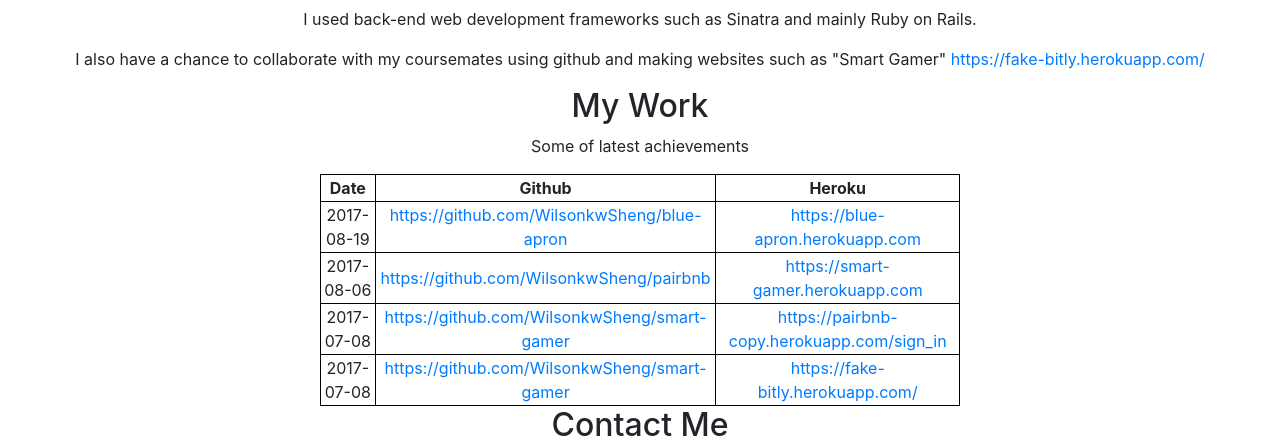
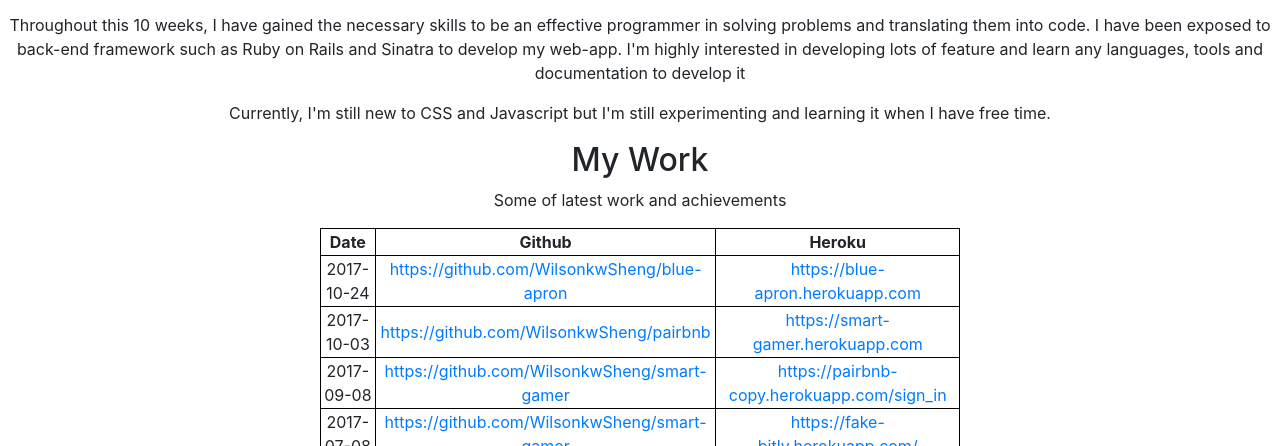
Before and after one commit to WilsonkwSheng/WilsonkwSheng.github.io, a plain HTML site: page index.html in a window 1280 px wide. Shown: the part 619-1065 px from the top of the page. Drawn offline with nearby package versions, Linux system fonts and the light colour scheme.

Commit message:
wrote about me

```diff
--- a/index.html
+++ b/index.html
@@ -1,6 +1,6 @@
 <!DOCTYPE html>
 	<head>
-		<title></title>
+		<title>About Me</title>
 		<link rel="stylesheet" type="text/css" href="stylesheet.css">
 		<script
 			  src="https://code.jquery.com/jquery-3.2.1.js"
@@ -15,22 +15,17 @@
 	<body>
 		<h1>About me</h1>
 		<p>I joined NEXT Academy's 10-Week Full Stack Web Development Bootcamp during July 2017 and graduated at October 2017.</p>
-
-		<p>Through focusing on building web application using Ruby on Rails</p>
-		<center><img src="Sneaky.jpg"></center>
+		<center><img src="wilson.png"></center>
 		<h2>Wilson</h2>
 		<p>You can view my profile <a href="https://github.com/WilsonkwSheng/">https://github.com/WilsonkwSheng</a> </p>
 
-		<p>I gained the necessary skills to be an effective programmer in solving problems and translating them into code. Example, I learn Sequel Query Language(SQL) to interact with databases and design schema to store data effeciently.</p>
+		<p>Throughout this 10 weeks, I have gained the necessary skills to be an effective programmer in solving problems and translating them into code.
+		 I have been exposed to back-end framework such as Ruby on Rails and Sinatra to develop my web-app. I'm highly interested in developing lots of feature and learn any languages, tools and documentation to develop it </p>
 
-		<p>I'm also able to use front-end web development such as HTML5, CSS3, Javascript. I'm still new to CSS and Javascript though I'm still exploring when I have free time.</p>
-
-		<p>I used back-end web development frameworks such as Sinatra and mainly Ruby on Rails.</p>
-
-		<p>I also have a chance to collaborate with my coursemates using github and making websites such as "Smart Gamer" <a href="https://fake-bitly.herokuapp.com//">https://fake-bitly.herokuapp.com/</a> </p>
+		<p>Currently, I'm still new to CSS and Javascript but I'm still experimenting and learning it when I have free time.</p>
 
 		<h2>My Work</h2>
-		<p>Some of latest achievements</p>
+		<p>Some of latest work and achievements</p>
 			<table style="width:50%", align="center">
 				<tr>
 					<th>Date</th>
@@ -38,19 +33,19 @@
 					<th>Heroku</th>
 				</tr>
 				<tr>
-					<td>2017-08-19</td>
+					<td>2017-10-24</td>
 					<td><a href="https://github.com/WilsonkwSheng/blue-apron/">https://github.com/WilsonkwSheng/blue-apron</a></td>
 					<td><a href="https://blue-apron.herokuapp.com//">https://blue-apron.herokuapp.com</a></td>
 				</tr>
 
 				<tr>
-					<td>2017-08-06 </td>
+					<td>2017-10-03 </td>
 					<td><a href="https://github.com/WilsonkwSheng/smart-gamer/">https://github.com/WilsonkwSheng/pairbnb</a></td>
 					<td><a href="https://smart-gamer.herokuapp.com//">https://smart-gamer.herokuapp.com</a></td>
 				</tr>
 
 				<tr>
-					<td>2017-07-08 </td>
+					<td>2017-09-08 </td>
 					<td><a href="https://github.com/WilsonkwSheng/pairbnb/">https://github.com/WilsonkwSheng/smart-gamer</a></td>
 					<td><a href="https://pairbnb-copy.herokuapp.com/sign_in/">https://pairbnb-copy.herokuapp.com/sign_in</a></td>
 				</tr>
```
Also changed, not shown: Sneaky.jpg (deleted), wilson.png (added).
